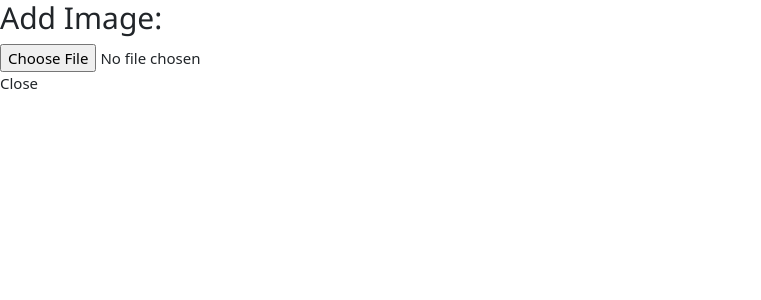
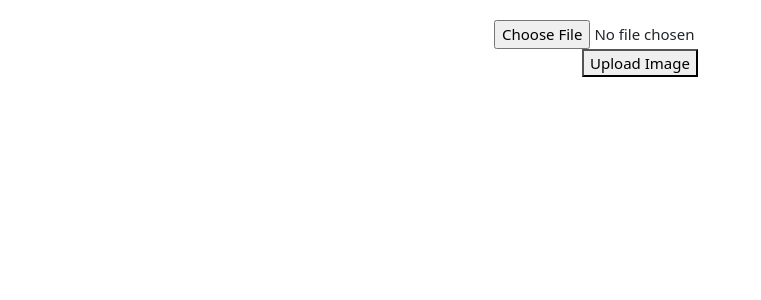
Before and after one commit to sudharsan026/react-components, a React (Vite) app: page / in a window 1280 px wide. Shown: the top 300 px of the page, without its empty margins (0-761 px from the left). Built offline with nearby package versions, Linux system fonts and the light colour scheme.

Commit message:
Image upload with cloudinary, axios and toast

```diff
--- a/src/App.jsx
+++ b/src/App.jsx
@@ -1,20 +1,72 @@
-import { useState } from "react";
+import React, { useState } from "react";
+import axios from "axios";
+import { ToastContainer, toast } from "react-toastify";
+import "react-toastify/dist/ReactToastify.css";
 
-function App() {
-  const [file, setFile] = useState();
-  function handleChange(e) {
-    console.log(e.target.files);
-    setFile(URL.createObjectURL(e.target.files[0]));
-  }
+const App = () => {
+  const [image, setImage] = useState("");
+  const [uploading, setUploading] = useState(false);
+
+  const uploadImage = () => {
+    setUploading(true);
+
+    const formData = new FormData();
+    formData.append("file", image);
+    formData.append("upload_preset", "preset_name");
+
+    axios
+      .post("https://api.cloudinary.com/v1_1/cloud_name/image/upload", formData)
+      .then((response) => {
+        console.log(response);
+        toast.success("Image uploaded successfully!");
+        // Handle success, e.g., show success message or update UI
+      })
+      .catch((error) => {
+        console.error("Error uploading image:", error);
+        if (error.response) {
+          // The request was made, but the server responded with a status code
+          // outside the range of 2xx
+          if (error.response.status === 413) {
+            toast.error(
+              "File size is too large. Please choose a smaller file."
+            );
+          } else {
+            toast.error("An error occurred while uploading the image.");
+          }
+        } else {
+          // Something happened in setting up the request that triggered an Error
+          toast.error("An error occurred while uploading the image.");
+        }
+        // Handle error, e.g., show error message or update UI
+      })
+      .finally(() => {
+        setUploading(false);
+      });
+  };
 
   return (
-    <div className="App">
-      <h2>Add Image:</h2>
-      <input type="file" onChange={handleChange} />
-      <img src={file} />
-      <div onClick={() => setFile()}>Close</div>
+    <div
+      style={{
+        display: "flex",
+        flexDirection: "column",
+        alignItems: "center",
+        justifyContent: "center",
+        padding: "20px",
+      }}
+    >
+      <input
+        type="file"
+        onChange={(event) => {
+          setImage(event.target.files[0]);
+        }}
+      />
+      <button onClick={uploadImage} disabled={uploading}>
+        {uploading ? "Uploading..." : "Upload Image"}
+      </button>
+
+      <ToastContainer position="top-right" autoClose={2000} />
     </div>
   );
-}
+};
 
 export default App;
```
Also changed, not shown: package.json (+6 -1 lines).
